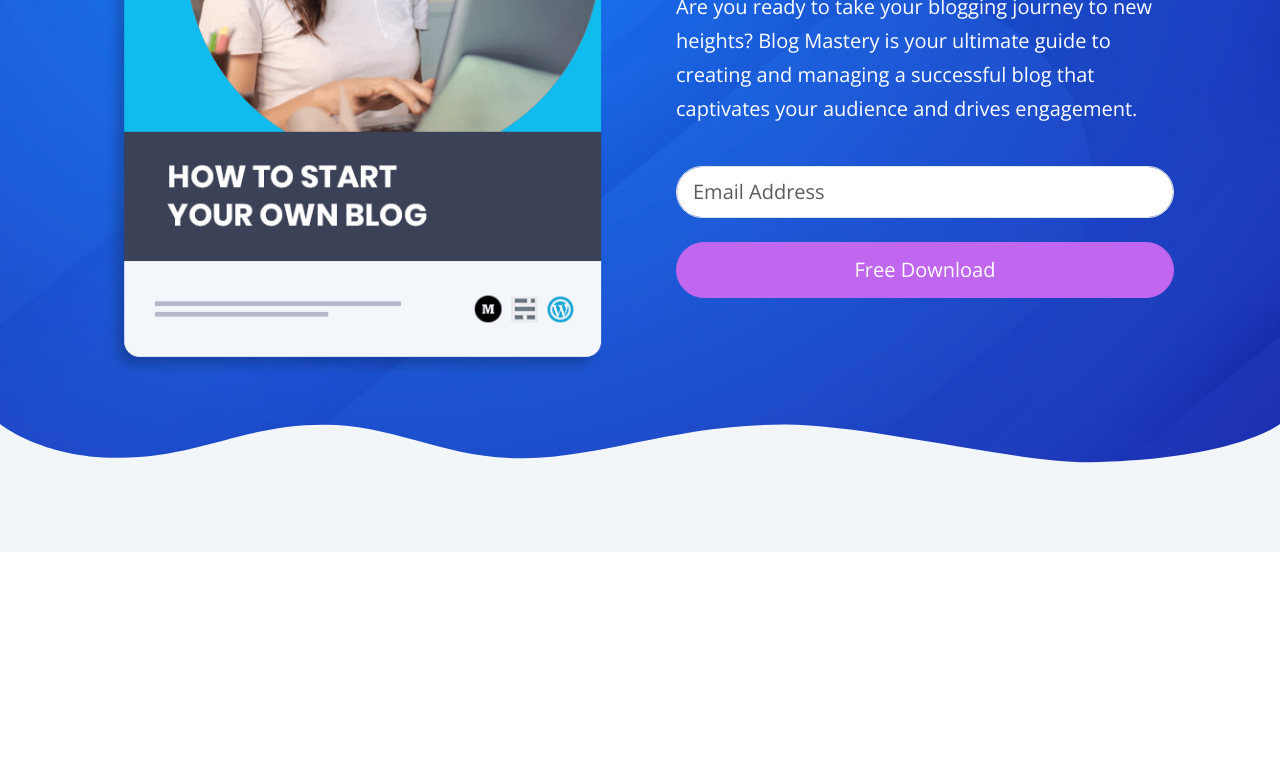
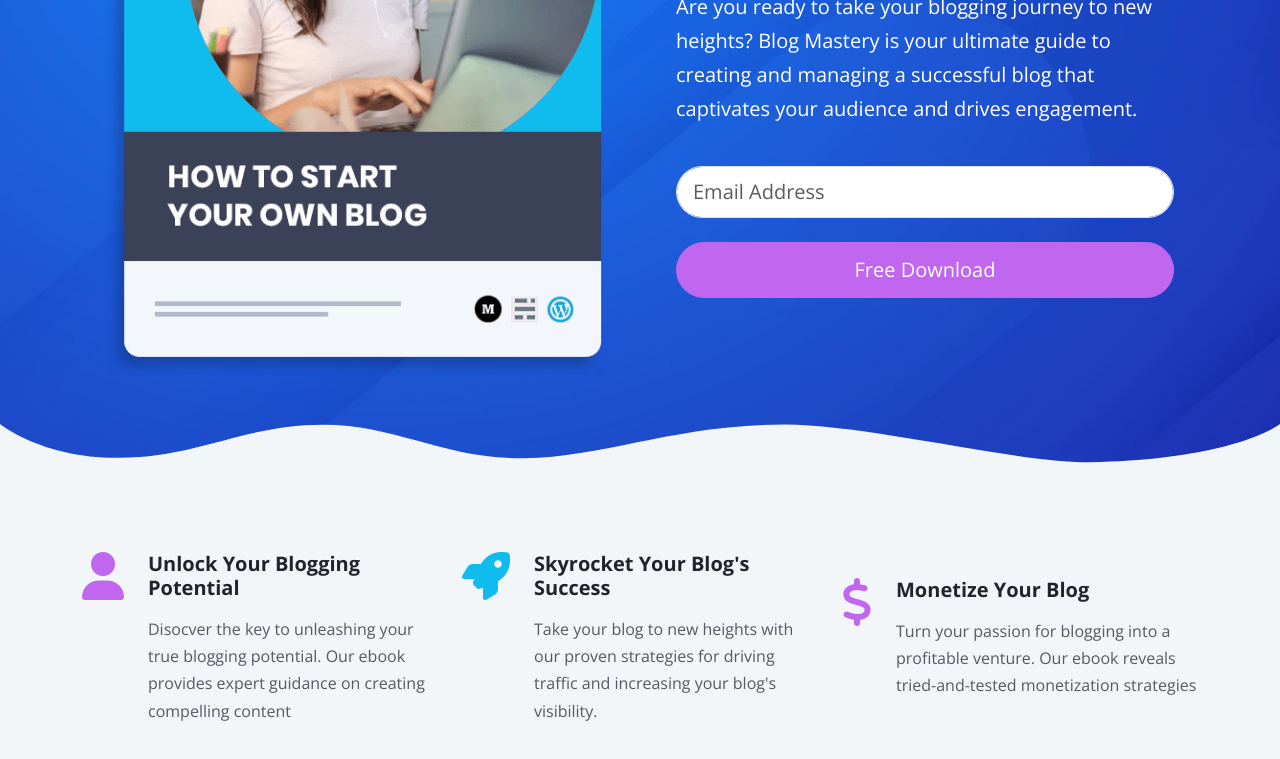
Before and after one commit to moviefan322/bs5-scss-temp, a website: page index.html in a window 1280 px wide. Shown: the part 449-1208 px from the top of the page. Before the commit the page ends 1001 px from the top, so only its background shows below. Drawn offline with nearby package versions, Linux system fonts and the light colour scheme; files that its build step writes are made by us from their sources.

Commit message:
adds icon section, fixes fa bug

```diff
--- a/index.html
+++ b/index.html
@@ -8,7 +8,7 @@
       href="https://fonts.googleapis.com/css2?family=Open+Sans:ital,wght@0,400;0,600;0,700;1,400&display=swap"
       rel="stylesheet"
     />
-    <link rel="stylesheet" href="css/font-awesome.css" />
+    <link rel="stylesheet" href="css/fontawesome.css" />
     <link rel="stylesheet" href="css/bootstrap.css" />
     <link rel="stylesheet" href="css/styles.css" />
     <link rel="icon" href="images/favicon.png" />
@@ -117,6 +117,47 @@
       </svg>
     </header>
 
+    <!-- Icons -->
+
+    <section class="icons bg-light pb-5">
+      <div class="container-xl">
+        <div class="row hstack g-4">
+          <div class="col-md-4 d-flex gap-4">
+            <i class="fas fa-user fa-3x text-primary"></i>
+            <div>
+              <h5 class="fw-bold">Unlock Your Blogging Potential</h5>
+              <p class="text-muted">
+                Disocver the key to unleashing your true blogging potential. Our
+                ebook provides expert guidance on creating compelling content
+              </p>
+            </div>
+          </div>
+
+          <div class="col-md-4 d-flex gap-4">
+            <i class="fas fa-rocket fa-3x text-secondary"></i>
+            <div>
+              <h5 class="fw-bold">Skyrocket Your Blog's Success</h5>
+              <p class="text-muted">
+                Take your blog to new heights with our proven strategies for
+                driving traffic and increasing your blog's visibility.
+              </p>
+            </div>
+          </div>
+
+          <div class="col-md-4 d-flex gap-4">
+            <i class="fas fa-dollar fa-3x text-primary"></i>
+            <div>
+              <h5 class="fw-bold">Monetize Your Blog</h5>
+              <p class="text-muted">
+                Turn your passion for blogging into a profitable venture. Our
+                ebook reveals tried-and-tested monetization strategies
+              </p>
+            </div>
+          </div>
+        </div>
+      </div>
+    </section>
+
     <script src="js/bootstrap.bundle.min.js"></script>
     <script src="js/script.js"></script>
   </body>
--- a/scss/styles.scss
+++ b/scss/styles.scss
@@ -6,3 +6,14 @@
   background: url(../images/header-background.jpg) center center no-repeat;
   background-size: cover;
 }
+
+@media (max-width: 1000px) {
+  .hero .image-container {
+    display: flex;
+    justify-content: center;
+  }
+
+  .hero .text-container {
+    text-align: center;
+  }
+}
```
Also changed, not shown: css/styles.css.
